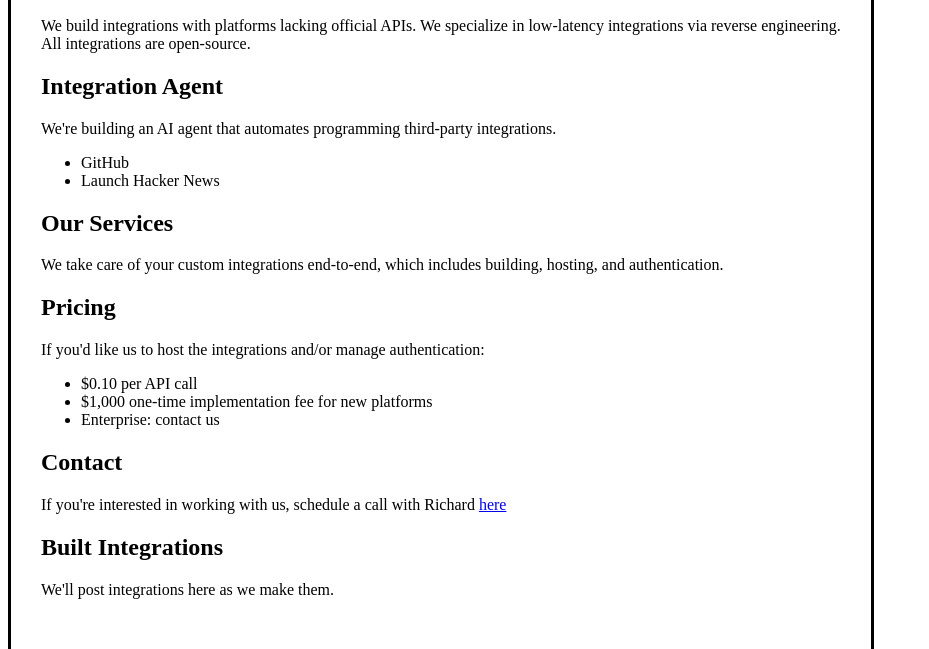
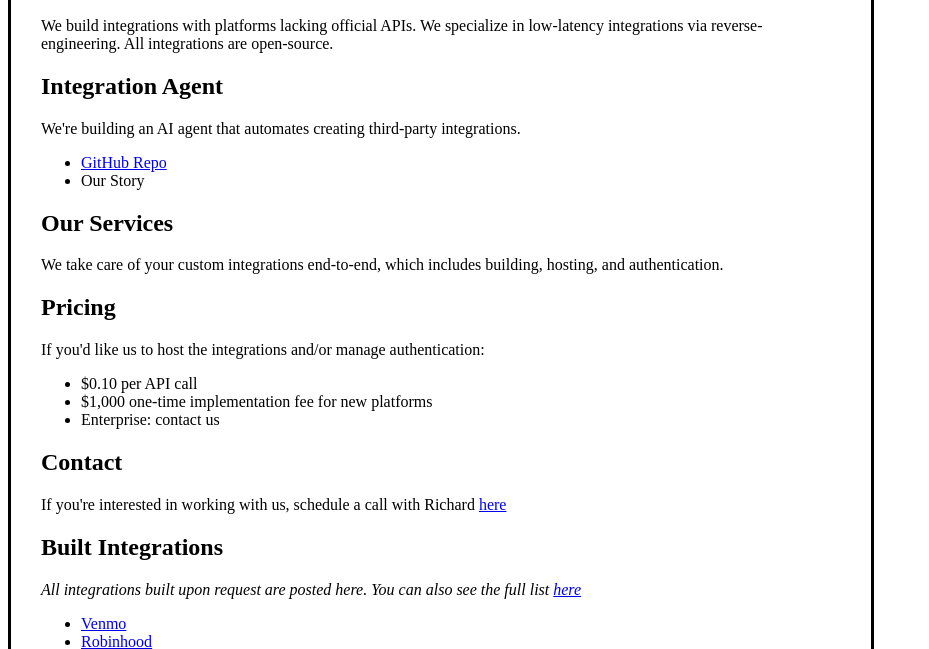
Before and after one commit to Unofficial-APIs/website, a plain HTML site: page index.html in a window 1280 px wide. Shown: the part 151-800 px from the top of the page, without its empty margins (0-929 px from the left). Drawn offline with Linux system fonts and the light colour scheme.

Commit message:
Update index.html

```diff
--- a/index.html
+++ b/index.html
@@ -21,18 +21,18 @@
             <h1>Unofficial APIs</h1>
             <h2>by <a href="https://taiki.ai" target="_blank" style="color: #278664;">Taiki</a></h2>
             <p>We build integrations with platforms lacking official APIs. We specialize in low-latency integrations via
-                reverse engineering. All integrations are open-source.</p>
+                reverse-engineering. All integrations are open-source.</p>
         </header>
 
         <section>
             <h2>Integration Agent</h2>
             <p>
-                We're building an AI agent that automates programming third-party integrations.
+                We're building an AI agent that automates creating third-party integrations.
             </p>
             <p>
             <ul>
-                <li>GitHub</li>
-                <li>Launch Hacker News</li>
+                <li><a href="https://github.com/Unofficial-APIs/Integration-Agent" target="_blank">GitHub Repo</a></li>
+                <li>Our Story</li>
             </ul>
             </p>
         </section>
@@ -49,11 +49,11 @@
             <h2>Pricing</h2>
             <p>
                 If you'd like us to host the integrations and/or manage authentication:
-            <ul>
-                <li>$0.10 per API call</li>
-                <li>$1,000 one-time implementation fee for new platforms</li>
-                <li>Enterprise: contact us</li>
-            </ul>
+                <ul>
+                    <li>$0.10 per API call</li>
+                    <li>$1,000 one-time implementation fee for new platforms</li>
+                    <li>Enterprise: contact us</li>
+                </ul>
             </p>
         </section>
 
@@ -68,7 +68,13 @@
         <section>
             <h2>Built Integrations</h2>
             <p>
-                We'll post integrations here as we make them.
+                <em>All integrations built upon request are posted here. You can also see the full list <a href="https://github.com/Unofficial-APIs/Integrations" target="_blank">here</a></em>
+            </p>
+            <p>
+               <ul>
+                    <li><a href="https://github.com/Unofficial-APIs/Venmo-Unofficial-API" target="_blank">Venmo</a></li>
+                    <li><a href="https://github.com/Unofficial-APIs/Robinhood-Unofficial-API" target="_blank">Robinhood</a></li>
+               </ul>
             </p>
         </section>
 
```
